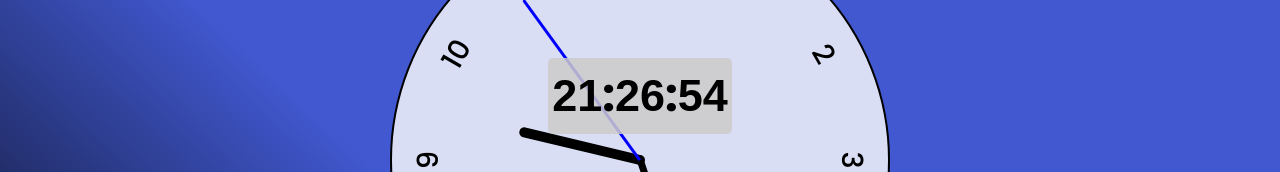
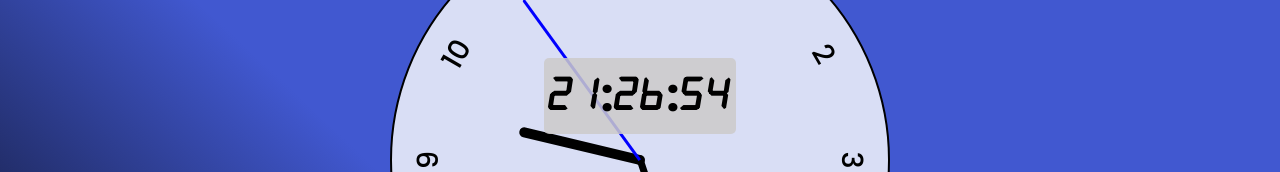
Before and after one commit to asain0/Relogio_GoDev, a plain HTML site: page index.html in a window 1280 px wide. Shown: the part 265-437 px from the top of the page. Drawn offline with Linux system fonts and the light colour scheme; a web font is replaced by a local one.

Commit message:
Correção da fonte desabilitada pelo GITHUB !HTTPS

```diff
--- a/css/style.css
+++ b/css/style.css
@@ -15,6 +15,11 @@
     --imagem-atraso: "..\img\avisoAtraso.png"
 }
 
+@font-face {
+    font-family: 'digital';
+    src: url('/fonts/alarmClock.ttf');
+ }
+
 body{
     background-image: linear-gradient(
         43deg,
@@ -24,6 +29,7 @@ body{
     );
    height: 100vh;
 }
+
 
 nav{
     background-color: grey;
@@ -171,7 +177,9 @@ section{
 }
 
 .digitalClock *{
-    font-family: 'clockicons', sans-serif;
+ /*   font-family: 'clockicons', sans-serif;
+ */
+ font-family: 'digital';
 }
 
 .currentDate{
```
Also changed, not shown: fonts/DS-DIGI.TTF (added), fonts/alarmClock.ttf (added), index.html (line endings or trailing spaces).
